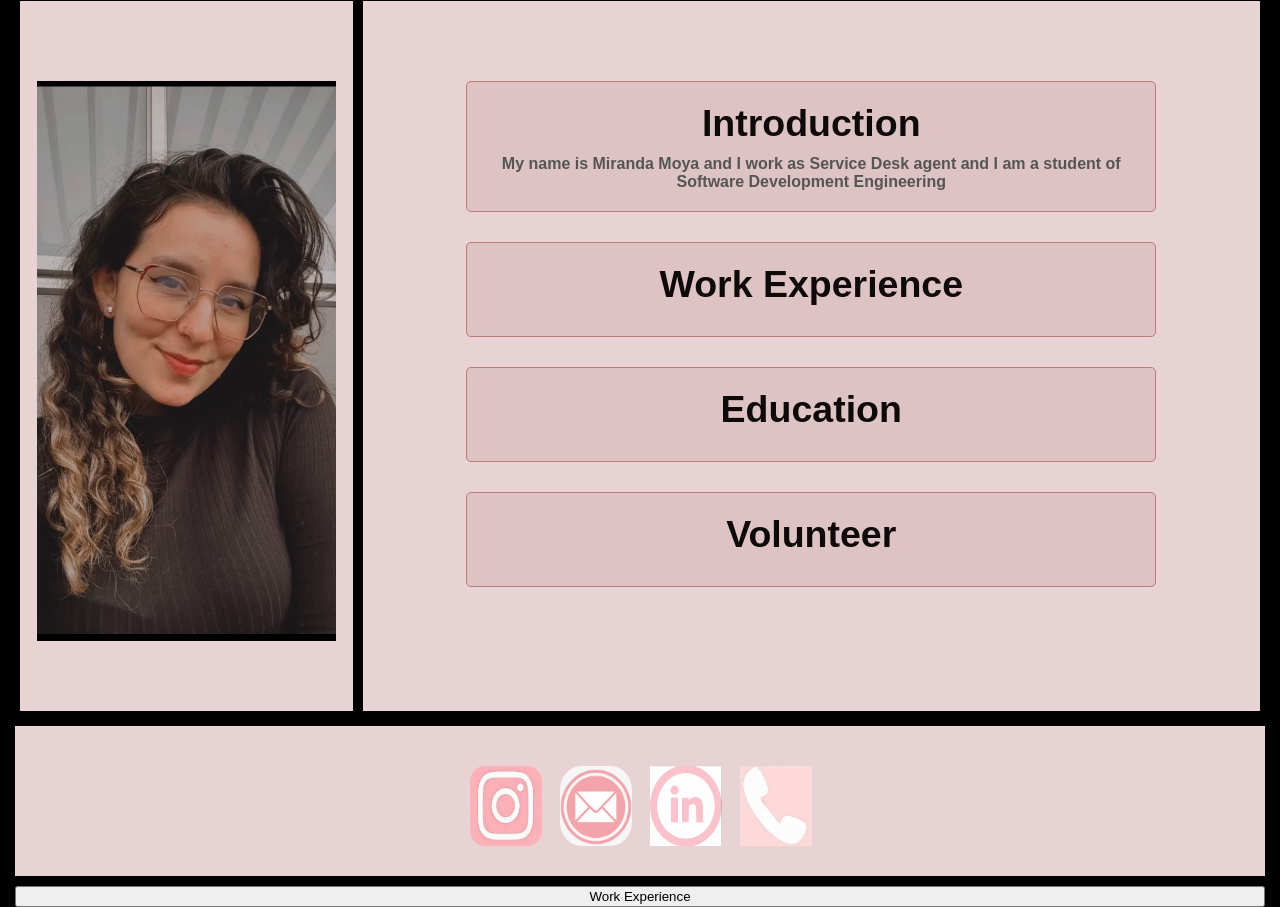
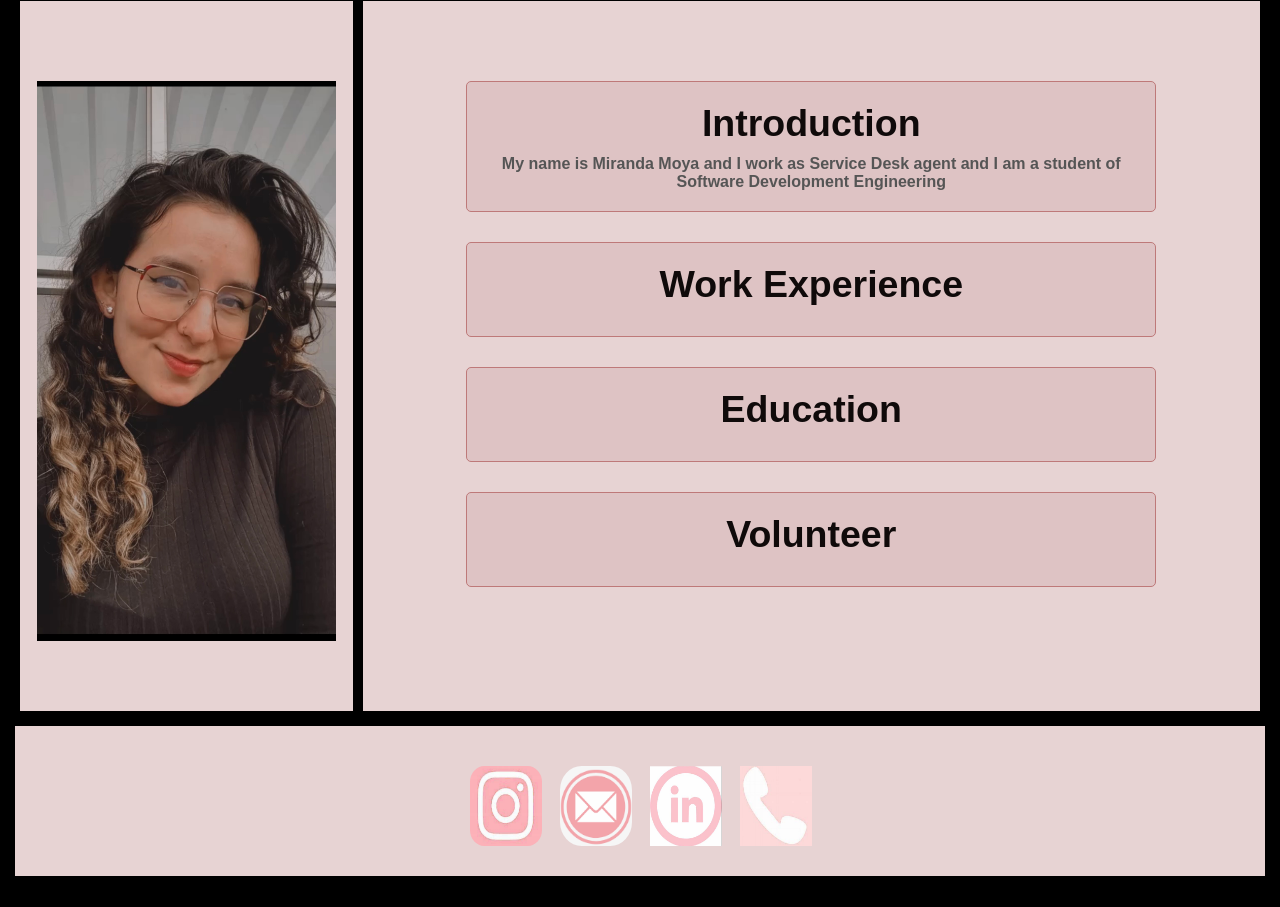
Before and after one commit to mirandaamoya/mirandaamoya.github.io, a plain HTML site: page index.html in a window 1280 px wide. Shown: the part 341-1248 px from the top of the page. After the commit the page ends 1217 px from the top, so only its background shows below. Drawn offline with Linux system fonts and the light colour scheme.

Commit message:
delete button

```diff
--- a/index.html
+++ b/index.html
@@ -75,5 +75,4 @@
 
 </body>
 
-<button> Work Experience  </button>
 </html>
```
